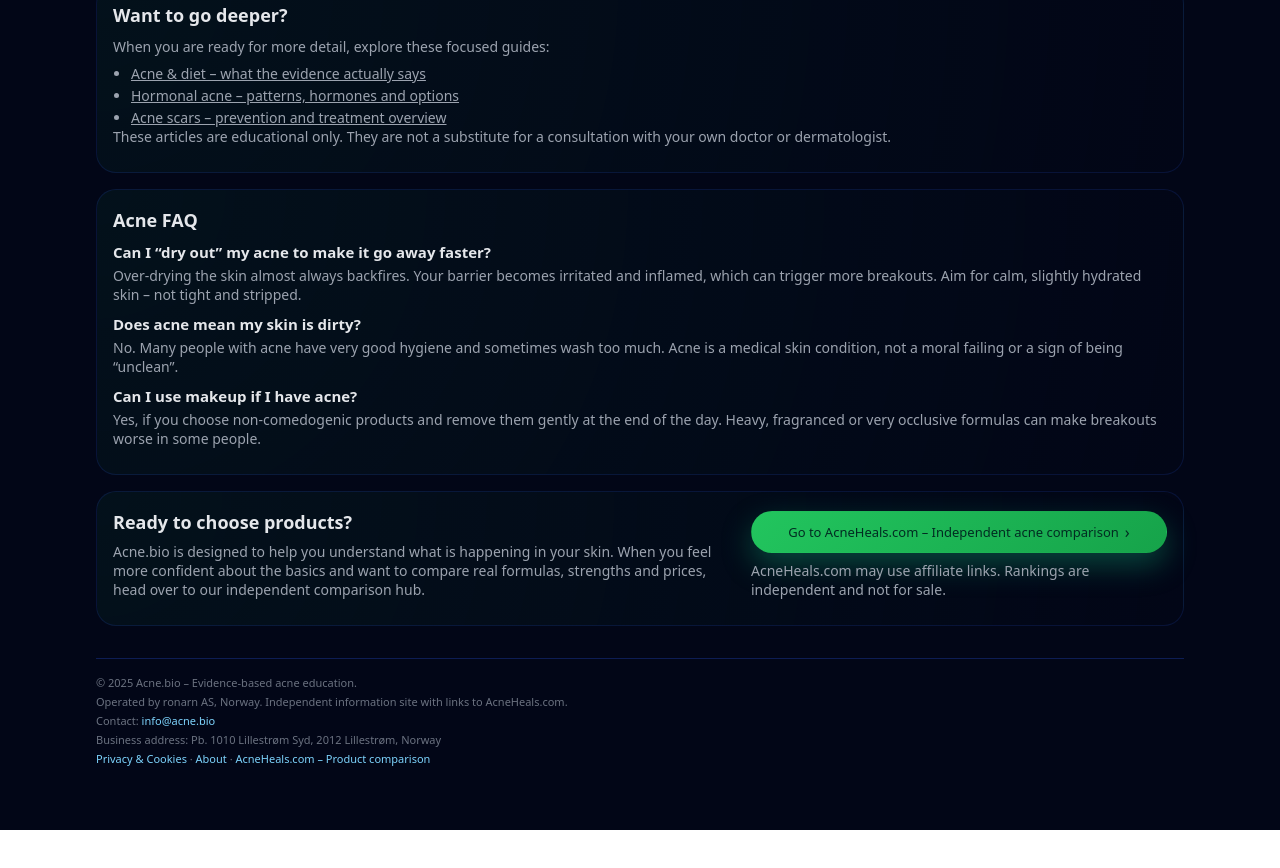
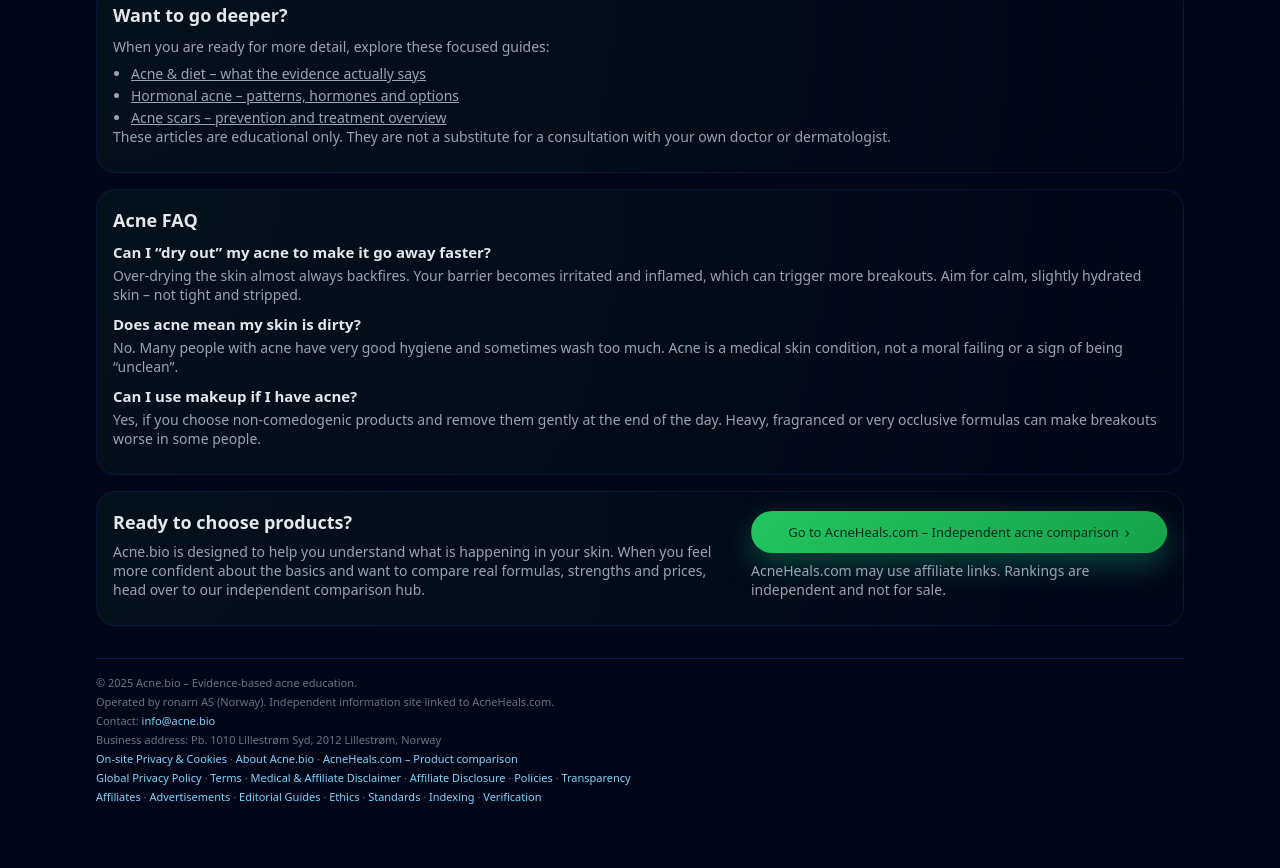
Before and after one commit to BioHealthLabs/acne.bio-site, a plain HTML site: page index.html in a window 1280 px wide. Shown: the part 2053-2921 px from the top of the page. Before the commit the page ends 2883 px from the top, so only its background shows below. Drawn offline with Linux system fonts and the light colour scheme.

Commit message:
Update index.html

```diff
--- a/index.html
+++ b/index.html
@@ -424,17 +424,44 @@
   </main>
 
   <!-- FOOTER -->
+    <!-- FOOTER -->
   <footer class="site-footer">
     <span>© <span id="year"></span> Acne.bio – Evidence-based acne education.</span>
-    <span>Operated by ronarn AS, Norway. Independent information site with links to AcneHeals.com.</span>
+    <span>Operated by ronarn AS (Norway). Independent information site linked to AcneHeals.com.</span>
     <span>Contact: <a href="mailto:info@acne.bio">info@acne.bio</a></span>
     <span>Business address: Pb. 1010 Lillestrøm Syd, 2012 Lillestrøm, Norway</span>
+
+    <!-- Local / on-site policies -->
     <span>
-      <a href="/privacy.html">Privacy &amp; Cookies</a> ·
-      <a href="/about.html">About</a> ·
-      <a href="https://acneheals.com/" target="_blank" rel="noopener">AcneHeals.com – Product comparison</a>
+      <a href="/privacy.html">On-site Privacy &amp; Cookies</a> ·
+      <a href="/about.html">About Acne.bio</a> ·
+      <a href="https://acneheals.com/?ref=acne.bio-footer" target="_blank" rel="noopener">
+        AcneHeals.com – Product comparison
+      </a>
+    </span>
+
+    <!-- Global policy network -->
+    <span>
+      <a href="https://privacypolicy.bio">Global Privacy Policy</a> ·
+      <a href="https://terms.bio">Terms</a> ·
+      <a href="https://disclaimer.bio">Medical &amp; Affiliate Disclaimer</a> ·
+      <a href="https://disclosure.bio">Affiliate Disclosure</a> ·
+      <a href="https://policies.bio">Policies</a> ·
+      <a href="https://transparency.bio">Transparency</a>
+    </span>
+
+    <!-- Governance, verification & editorial standards -->
+    <span>
+      <a href="https://affiliates.bio">Affiliates</a> ·
+      <a href="https://advertisement.bio">Advertisements</a> ·
+      <a href="https://guides.bio">Editorial Guides</a> ·
+      <a href="https://ethics.bio">Ethics</a> ·
+      <a href="https://standards.bio">Standards</a> ·
+      <a href="https://indexing.bio">Indexing</a> ·
+      <a href="https://verification.bio">Verification</a>
     </span>
   </footer>
+
 
 </div>
 
```
